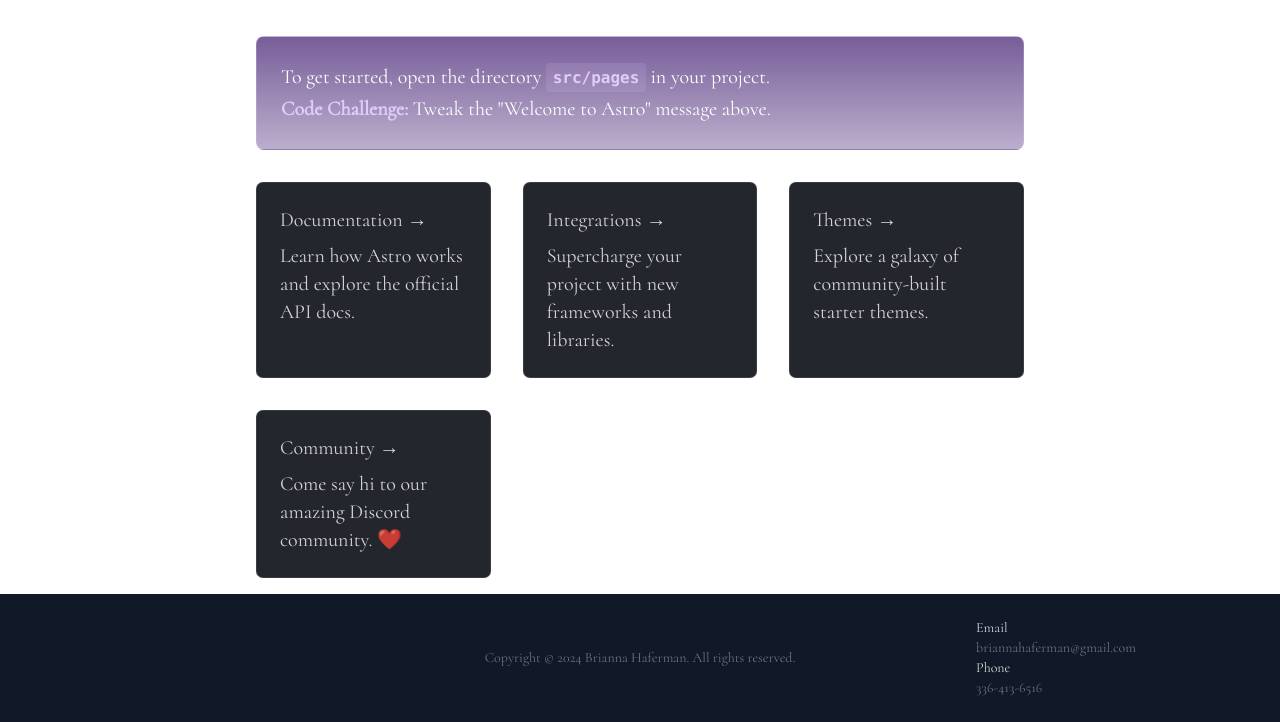
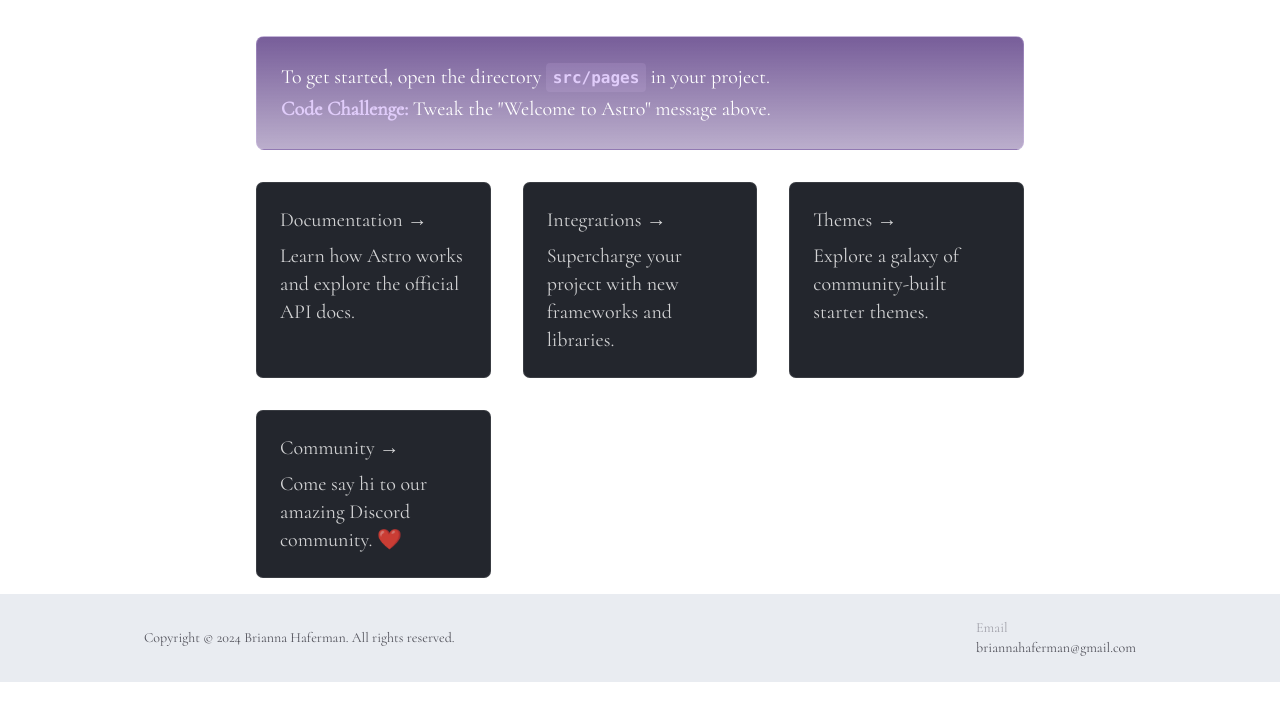
Before and after one commit to jeodell/bkh-website, an Astro site in the folder bkh-website-astro/: page / in a window 1280 px wide. Shown: the part 204-926 px from the top of the page. After the commit the page ends 886 px from the top, so only its background shows below. Built offline with nearby package versions, Linux system fonts and the light colour scheme; Astro itself is replaced by a stand-in of ours.

Commit message:
Updating footer color and content

```diff
--- a/bkh-website-astro/src/components/Footer.astro
+++ b/bkh-website-astro/src/components/Footer.astro
@@ -2,20 +2,17 @@
 const currentYear = new Date().getFullYear()
 ---
 
-<footer class="bg-gray-900 w-full">
+<footer class="bg-[#e9ecf1] w-full">
   <div class="mx-[5vw] md:mx-[10vw]">
-    <div class="grid grid-cols-2 md:grid-cols-3 px-2 md:px-4 py-6">
-      <div class="hidden md:block md:col-span-1"></div>
-      <div class="col-span-1 flex justify-center items-center">
-        <p class="text-sm text-zinc-500">
+    <div class="grid grid-cols-2 px-2 md:px-4 py-6">
+      <div class="col-span-1 flex justify-start items-center">
+        <p class="text-sm text-zinc-600">
           Copyright &copy; {currentYear} Brianna Haferman. All rights reserved.
         </p>
       </div>
       <div class="col-span-1 flex flex-col justify-center items-start ml-auto">
-        <p class="text-sm text-zinc-300">Email</p>
-        <p class="text-sm text-zinc-500">briannahaferman@gmail.com</p>
-        <p class="text-sm text-zinc-300">Phone</p>
-        <p class="text-sm text-zinc-500">336-413-6516</p>
+        <p class="text-sm text-zinc-400">Email</p>
+        <p class="text-sm text-zinc-600">briannahaferman@gmail.com</p>
       </div>
     </div>
   </div>
```
